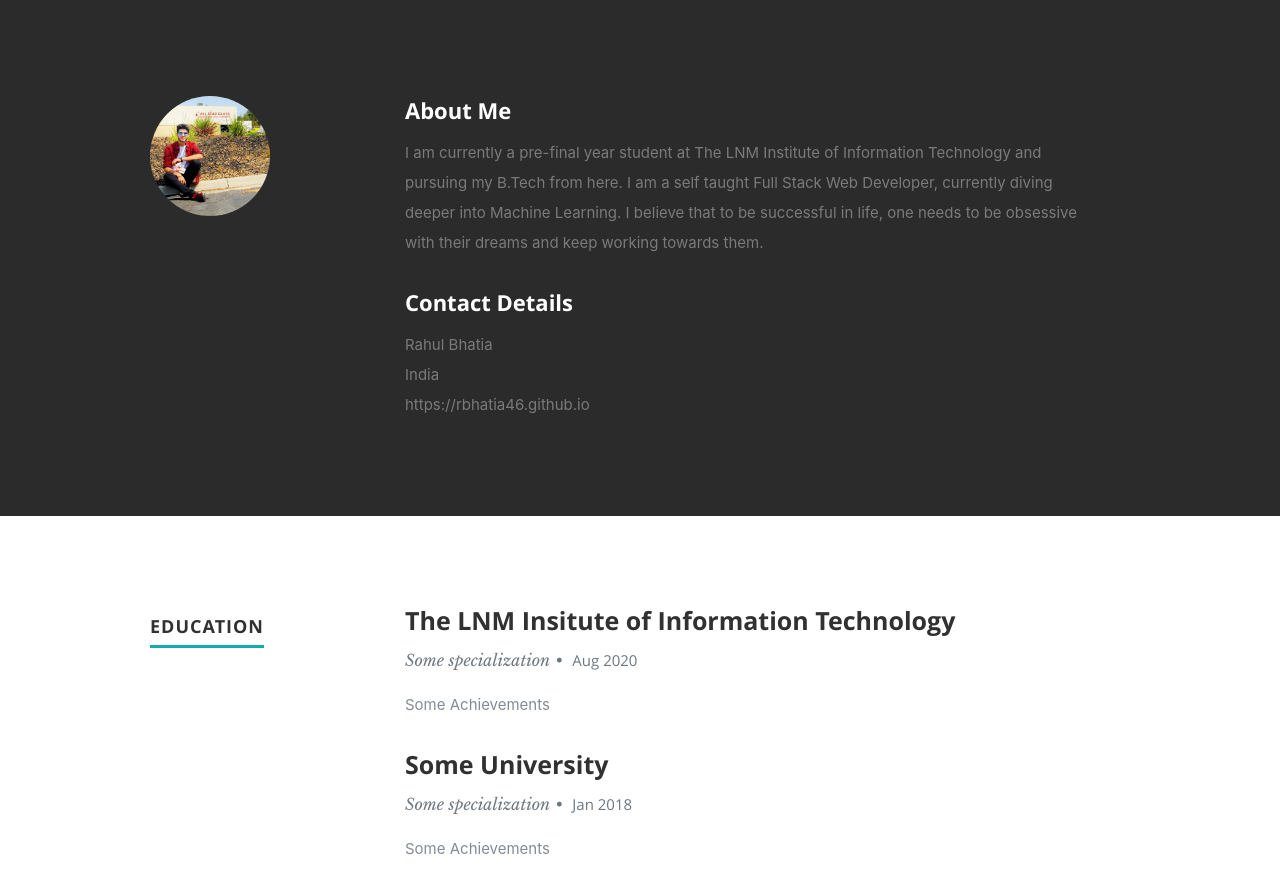
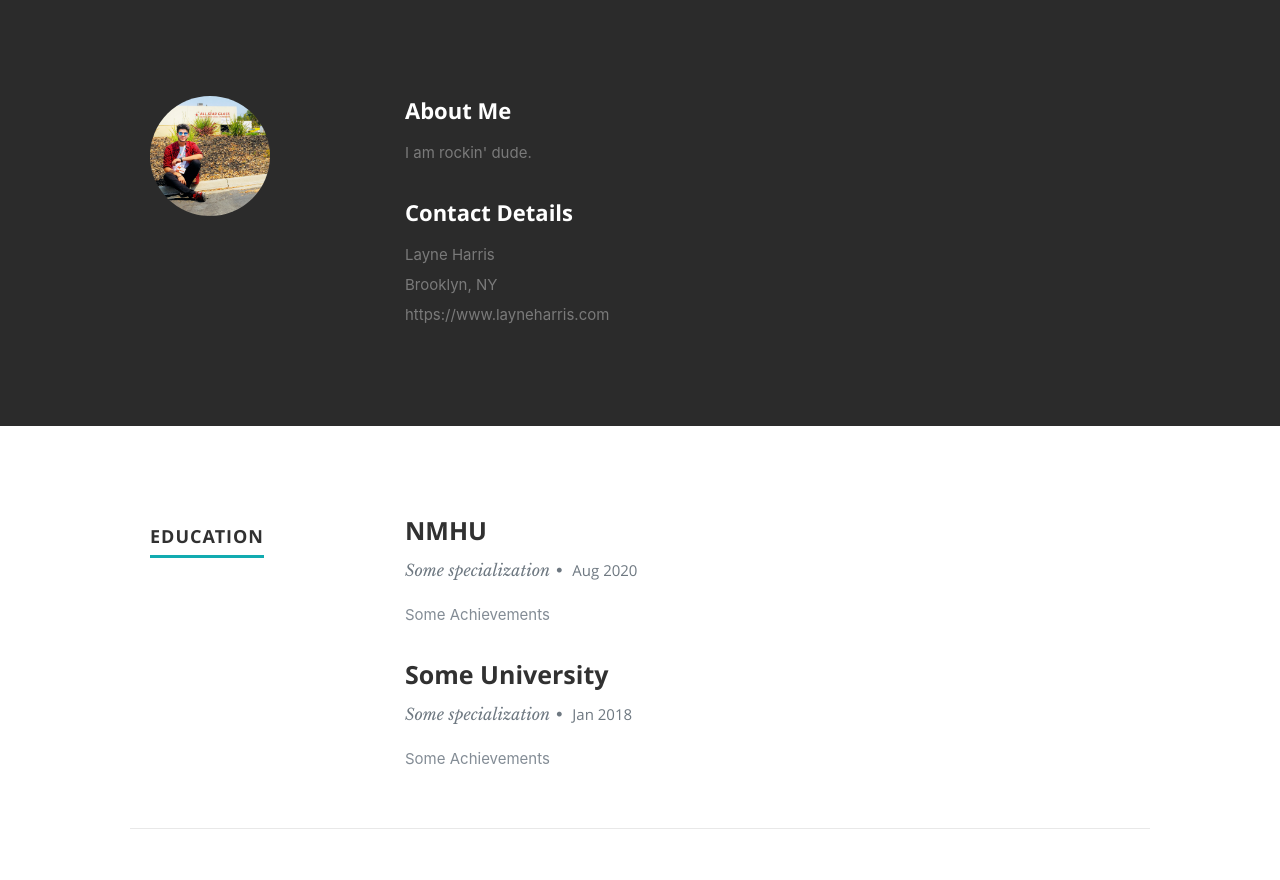
Before and after one commit to hellroy/layneharris_www, a React (Create React App) app: page / in a window 1280 px wide. Shown: the part 800-1680 px from the top of the page. Built offline with nearby package versions, Linux system fonts and the light colour scheme.

Commit message:
Updated the resume data
Changed to Layne Harris, etc...

```diff
--- a/src/resumeData.js
+++ b/src/resumeData.js
@@ -1,6 +1,6 @@
 let resumeData = {
-    "imagebaseurl":"https://rbhatia46.github.io/",
-    "name": "Rahul Bhatia",
+    "imagebaseurl":"https://layneharris.com/",
+    "name": "Layne Harris",
     "role": "Frontend Developer and Data Scientist",
     "linkedinId":"Your LinkedIn Id",
     "skypeid": "Your skypeid",
@@ -8,26 +8,26 @@ let resumeData = {
     "socialLinks":[
         {
           "name":"linkedin",
-          "url":"https://www.linkedin.com/in/rahul-bhatia-67ba08121/",
+          "url":"https://www.linkedin.com/in/layneharris/",
           "className":"fa fa-linkedin"
         },
         {
           "name":"github",
-          "url":"http://github.com/rbhatia46",
+          "url":"http://github.com/hellroy",
           "className":"fa fa-github"
         },
         {
           "name":"skype",
-          "url":"http://twitter.com/rbhatia46",
+          "url":"http://twitter.com/hellroy",
           "className":"fa fa-twitter"
         }
       ],
-    "aboutme":"I am currently a pre-final year student at The LNM Institute of Information Technology and pursuing my B.Tech from here. I am a self taught Full Stack Web Developer, currently diving deeper into Machine Learning. I believe that to be successful in life, one needs to be obsessive with their dreams and keep working towards them.",
-    "address":"India",
-    "website":"https://rbhatia46.github.io",
+    "aboutme":"I am rockin' dude.",
+    "address":"Brooklyn, NY",
+    "website":"https://www.layneharris.com",
     "education":[
       {
-        "UniversityName":"The LNM Insitute of Information Technology",
+        "UniversityName":"NMHU",
         "specialization":"Some specialization",
         "MonthOfPassing":"Aug",
         "YearOfPassing":"2020",
```
Also changed, not shown: 1 other file (tests, documents, lock files or other folders).
